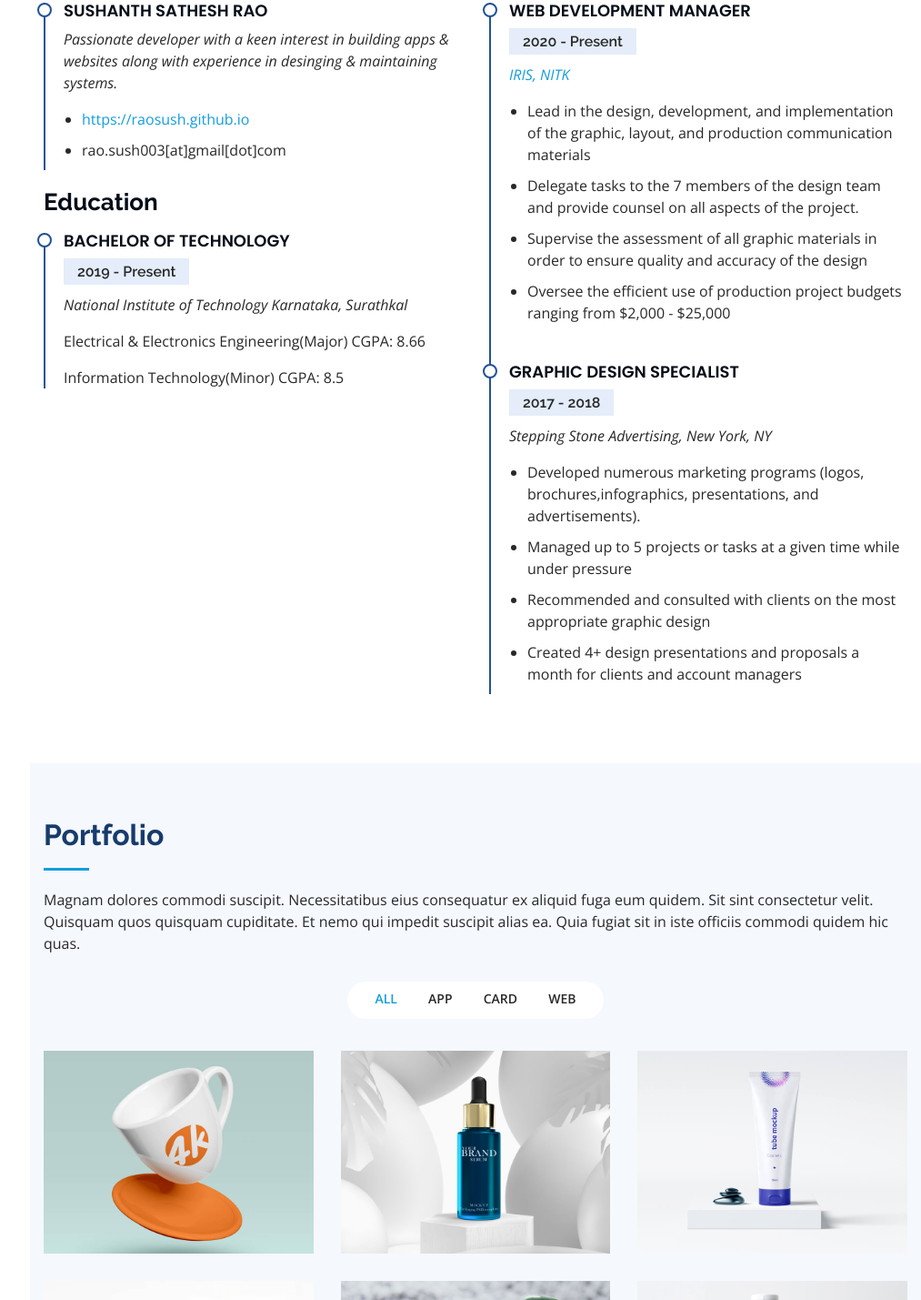
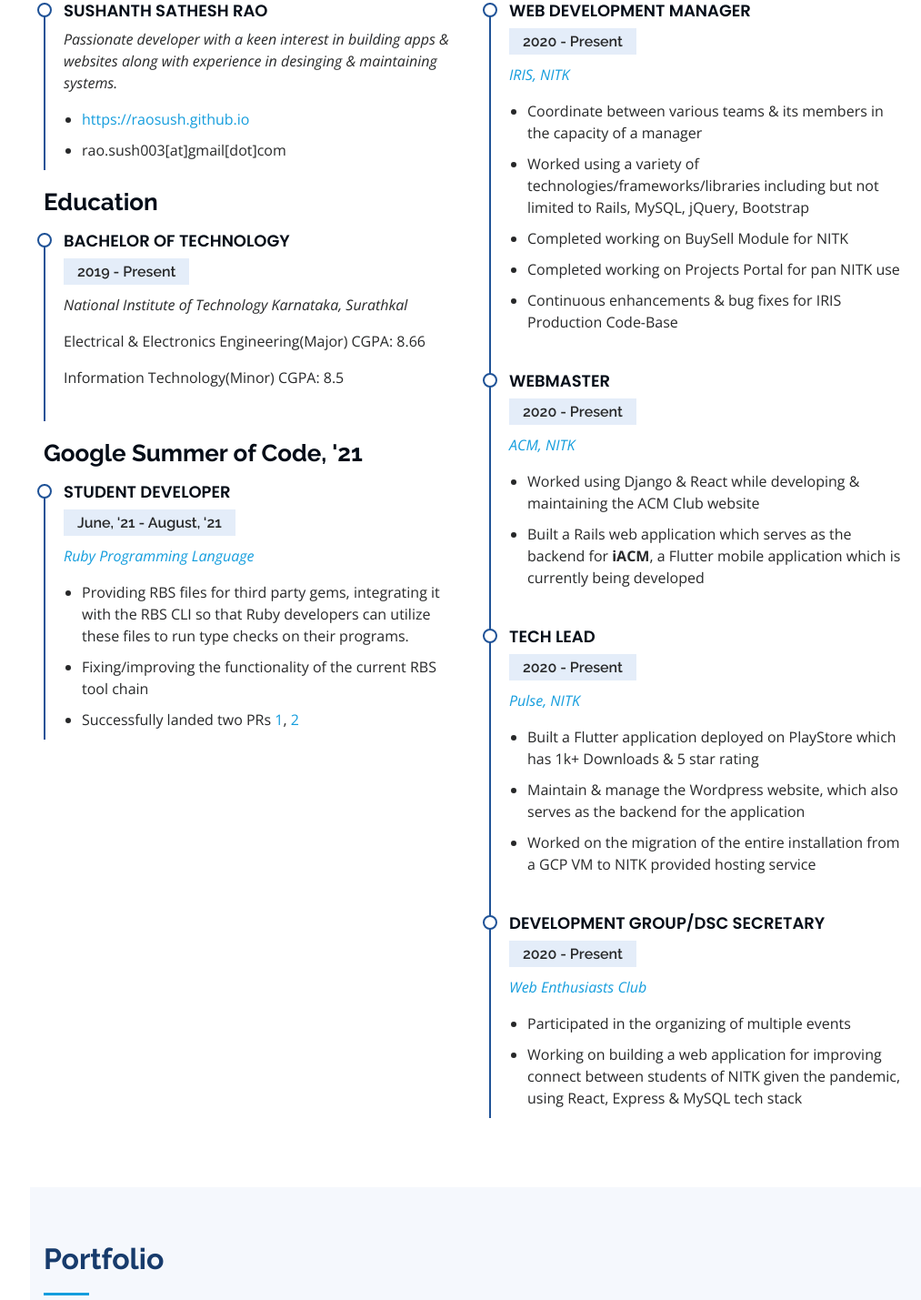
Before and after one commit to raosush/about, a plain HTML site: page index.html in a window 1280 px wide. Shown: the part 2544-3973 px from the top of the page at 91% size, without its empty margins (267-1280 px from the left). Drawn offline with nearby package versions, Linux system fonts and the light colour scheme.

Commit message:
Update info

```diff
--- a/index.html
+++ b/index.html
@@ -229,29 +229,65 @@
               <p>Electrical & Electronics Engineering(Major) CGPA: 8.66</p>
               <p>Information Technology(Minor) CGPA: 8.5</p>
             </div>
+
+            <h3 class="resume-title">Google Summer of Code, '21</h3>
+            <div class="resume-item">
+              <h4>Student Developer</h4>
+              <h5>June, '21 - August, '21</h5>
+              <p><em><a href="https://ruby-lang.org">Ruby Programming Language</a></em></p>
+              <ul>
+                <li>
+                  Providing RBS files for third party gems, integrating it with the RBS CLI so that Ruby developers can utilize these files to run type checks on their programs.
+                </li>
+                <li>
+                  Fixing/improving the functionality of the current RBS tool chain
+                </li>
+                <li>
+                  Successfully landed two PRs <a href="https://github.com/ruby/rbs/pull/686">1</a>, <a href="https://github.com/ruby/gem_rbs_collection/pull/22">2</a>
+                </li>
+              </ul>
+            </div>
           </div>
           <div class="col-lg-6" data-aos="fade-up" data-aos-delay="100">
-            <h3 class="resume-title">Professional Experience</h3>
+            <h3 class="resume-title">Experience</h3>
             <div class="resume-item">
               <h4>Web Development Manager</h4>
               <h5>2020 - Present</h5>
               <p><em><a href="https://iris.nitk.ac.in">IRIS, NITK</a> </em></p>
               <ul>
-                <li>Lead in the design, development, and implementation of the graphic, layout, and production communication materials</li>
-                <li>Delegate tasks to the 7 members of the design team and provide counsel on all aspects of the project. </li>
-                <li>Supervise the assessment of all graphic materials in order to ensure quality and accuracy of the design</li>
-                <li>Oversee the efficient use of production project budgets ranging from $2,000 - $25,000</li>
+                <li>Coordinate between various teams & its members in the capacity of a manager </li>
+                <li>Worked using a variety of technologies/frameworks/libraries including but not limited to Rails, MySQL, jQuery, Bootstrap</li>
+                <li>Completed working on BuySell Module for NITK</li>
+                <li>Completed working on Projects Portal for pan NITK use</li>
+                <li>Continuous enhancements & bug fixes for IRIS Production Code-Base</li>
               </ul>
             </div>
             <div class="resume-item">
-              <h4>Graphic design specialist</h4>
-              <h5>2017 - 2018</h5>
-              <p><em>Stepping Stone Advertising, New York, NY</em></p>
+              <h4>Webmaster</h4>
+              <h5>2020 - Present</h5>
+              <p><em><a href="https://nitk.acm.org">ACM, NITK</a></em></p>
               <ul>
-                <li>Developed numerous marketing programs (logos, brochures,infographics, presentations, and advertisements).</li>
-                <li>Managed up to 5 projects or tasks at a given time while under pressure</li>
-                <li>Recommended and consulted with clients on the most appropriate graphic design</li>
-                <li>Created 4+ design presentations and proposals a month for clients and account managers</li>
+                <li>Worked using Django & React while developing & maintaining the ACM Club website</li>
+                <li>Built a Rails web application which serves as the backend for <b>iACM</b>, a Flutter mobile application which is currently being developed</li>
+              </ul>
+            </div>
+            <div class="resume-item">
+              <h4>Tech Lead</h4>
+              <h5>2020 - Present</h5>
+              <p><em><a href="https://pulsenitk.in">Pulse, NITK</a></em></p>
+              <ul>
+                <li>Built a Flutter application deployed on PlayStore which has 1k+ Downloads & 5 star rating</li>
+                <li>Maintain & manage the Wordpress website, which also serves as the backend for the application</li>
+                <li>Worked on the migration of the entire installation from a GCP VM to NITK provided hosting service</li>
+              </ul>
+            </div>
+            <div class="resume-item">
+              <h4>Development Group/DSC Secretary</h4>
+              <h5>2020 - Present</h5>
+              <p><em><a href="https://webclub.nitk.ac.in">Web Enthusiasts Club</a></em></p>
+              <ul>
+                <li>Participated in the organizing of multiple events</li>
+                <li>Working on building a web application for improving connect between students of NITK given the pandemic, using React, Express & MySQL tech stack</li>
               </ul>
             </div>
           </div>
```
